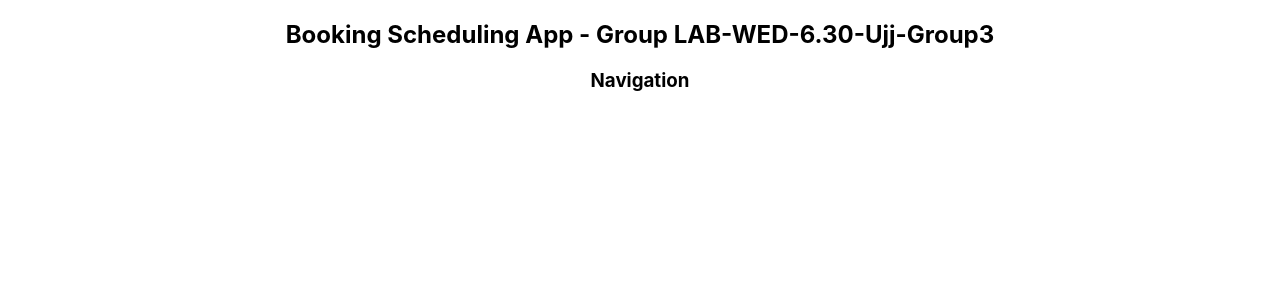
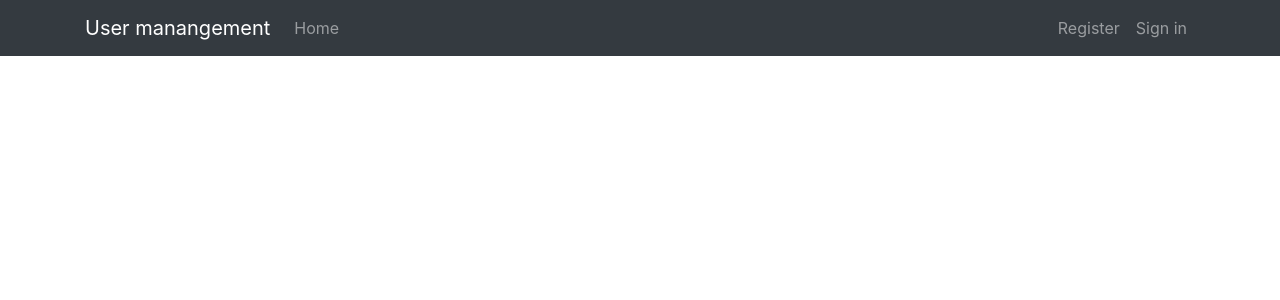
Before and after one commit to RMIT-SEPT/majorproject-4-wed-18-30-3, a React (Create React App) app in the folder FrontEnd/frontend-react/: page / in a window 1280 px wide. Shown: the top 300 px of the page. Built offline with nearby package versions, Linux system fonts and the light colour scheme.

Commit message:
separate components into relevant folders

```diff
--- a/FrontEnd/frontend-react/src/App.css
+++ b/FrontEnd/frontend-react/src/App.css
@@ -36,3 +36,18 @@
     transform: rotate(360deg);
   }
 }
+
+.list-group-item.delete:hover {
+  cursor: -webkit-grab;
+  background-color: red;
+}
+
+.list-group-item.update:hover {
+  cursor: -webkit-grab;
+  background-color: green;
+}
+
+.list-group-item.board:hover {
+  cursor: -webkit-grab;
+  background-color:white;
+}
--- a/FrontEnd/frontend-react/src/App.js
+++ b/FrontEnd/frontend-react/src/App.js
@@ -2,11 +2,12 @@ import React from 'react';
 import logo from './logo.svg';
 import './App.css';
 import Dashboard from './components/Dashboard';
+import Header from './components/Layout/Header';
 
 function App() {
   return (
     <div className="App">
-      <h2>Booking Scheduling App - Group LAB-WED-6.30-Ujj-Group3</h2>
+      <Header></Header>
       <Dashboard></Dashboard>
     </div>
   );
--- a/FrontEnd/frontend-react/src/components/Dashboard.js
+++ b/FrontEnd/frontend-react/src/components/Dashboard.js
@@ -1,11 +1,12 @@
 import React, { Component } from 'react'
-import Nav from './Nav'
+import "bootstrap/dist/css/bootstrap.min.css"
+
 
 class Dashboard extends Component {
     render() {
         return (
             <div>
-             <Nav></Nav>
+
             </div>
         )
     }
--- /dev/null
+++ b/FrontEnd/frontend-react/src/components/Layout/Header.js
@@ -0,0 +1,46 @@
+import React, { Component } from 'react'
+
+
+class Header extends Component {
+    render() {
+        return (
+            <nav className="navbar navbar-expand-sm navbar-dark bg-dark">
+            <div className="container">
+
+                <a className="navbar-brand" href="Dashboard.html">
+                    User manangement
+                </a>
+
+                <button className="navbar-toggler" type="button" data-toggle="collapse" data-target="#mobile-nav" aria-controls="mobile-nav" aria-expanded="false" aria-label="Toggle navigation">
+                    <span className="navbar-toggler-icon"/>
+                </button>
+
+                <div className="collapse navbar-collapse" id="mobile-nav">
+                    <ul className="navbar-nav mr-auto">
+                        <li className="nav-item">
+                            <a className="nav-link" href="/Dashboard">
+                                Home
+                            </a>
+                        </li>
+                    </ul>
+
+                    <ul className="navbar-nav ml-auto">
+                        <li className="nav-item">
+                            <a className="nav-link" href="register.html">
+                                Register
+                            </a>
+                        </li>
+                        <li className="nav-item">
+                            <a className="nav-link" href="login.html">
+                                Sign in
+                            </a>
+                        </li>
+                    </ul>
+                </div>
+            </div>
+        </nav>
+        )
+    }
+}
+
+export default Header;
--- a/FrontEnd/frontend-react/src/components/Nav.js
+++ /dev/null
@@ -1,13 +0,0 @@
-import React, { Component } from 'react'
-
-class Nav extends Component {
-    render() {
-        return (
-            <div>
-                <h3>Navigation</h3>
-            </div>
-        )
-    }
-}
-
-export default Nav;
```
Also changed, not shown: FrontEnd/frontend-react/src/components/BookingScreen/InlineNavPane.js (added, +13 -0 lines), FrontEnd/frontend-react/src/components/BookingScreen/Calendar.js (added).
